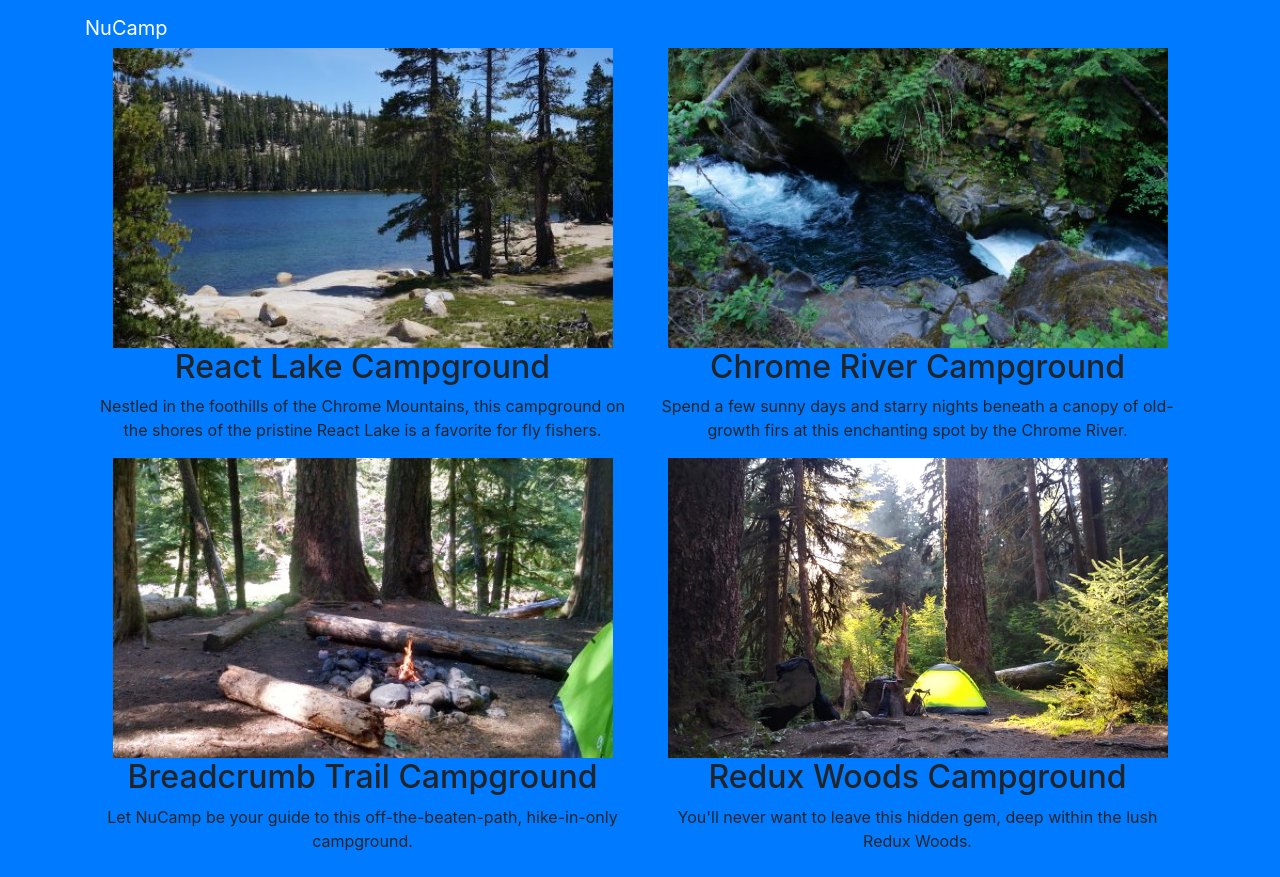
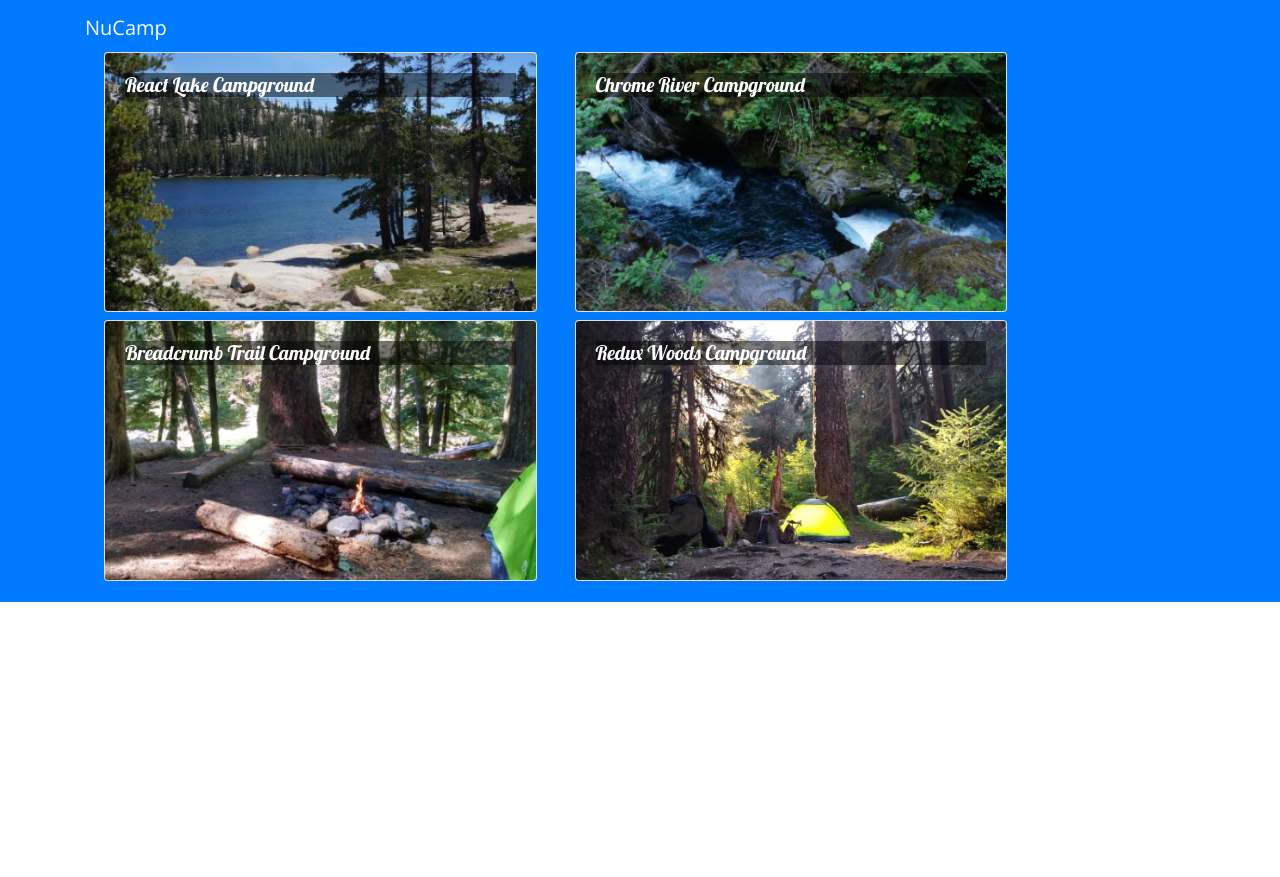
Before and after one commit to sommano/nucamp-create-react-app, a React (Create React App) app: page / in a window 1280 px wide. After the commit the page ends 800 px from the top, so only its background shows below. Built offline with nearby package versions, Linux system fonts and the light colour scheme.

Commit message:
Components Part 2

```diff
--- a/package.json
+++ b/package.json
@@ -11,7 +11,9 @@
     "react-dom": "^16.13.1",
     "react-popper": "^0.9.2",
     "react-scripts": "3.4.1",
-    "reactstrap": "^5.0.0"
+    "reactstrap": "^5.0.0",
+    "typeface-lobster": "0.0.72",
+    "typeface-open-sans": "0.0.75"
   },
   "scripts": {
     "start": "react-scripts start",
--- a/src/App.css
+++ b/src/App.css
@@ -1,38 +1,12 @@
-.App {
-  text-align: center;
+body {
+  font-family: "Open Sans", sans-serif;
 }
 
-.App-logo {
-  height: 40vmin;
-  pointer-events: none;
+h5 {
+font-family: "Lobster", cursive;
 }
 
-@media (prefers-reduced-motion: no-preference) {
-  .App-logo {
-    animation: App-logo-spin infinite 20s linear;
-  }
+.card-img-overlay h5 {
+color: white;
+background-color: rgba(0, 0, 0, 0.5);
 }
-
-.App-header {
-  background-color: #282c34;
-  min-height: 100vh;
-  display: flex;
-  flex-direction: column;
-  align-items: center;
-  justify-content: center;
-  font-size: calc(10px + 2vmin);
-  color: white;
-}
-
-.App-link {
-  color: #61dafb;
-}
-
-@keyframes App-logo-spin {
-  from {
-    transform: rotate(0deg);
-  }
-  to {
-    transform: rotate(360deg);
-  }
-}
--- a/src/App.js
+++ b/src/App.js
@@ -2,15 +2,23 @@ import React, { Component } from 'react';
 import { Navbar, NavbarBrand } from 'reactstrap';
 import './App.css';
 import Directory from './components/DirectoryComponent';
+import { CAMPSITES } from './shared/campsites';
 
 class App extends Component {
+    constructor(props) {
+      super(props);
+      this.state = {
+          campsites: CAMPSITES
+      };
+    }
+
     render() {
         return (
             <div className="App">
                 <Navbar dark color="primary">
                 <div className="container">
                   <NavbarBrand href="/">NuCamp</NavbarBrand>
-                  <Directory />
+                  <Directory campsites={this.state.campsites} />
                 </div>
                 </Navbar>
             </div>
--- a/src/components/DirectoryComponent.js
+++ b/src/components/DirectoryComponent.js
@@ -1,49 +1,43 @@
 import React, { Component } from 'react';
+import { Card, CardImg, CardImgOverlay, CardText, CardBody, CardTitle } from 'reactstrap';
 
 class Directory extends Component {
     constructor(props) {
         super(props);
         this.state = {
-            campsites: [
-                {
-                    id: 0,
-                    name: 'React Lake Campground',
-                    image: 'assets/images/react-lake.jpg',
-                    elevation: 1233,
-                    description: "Nestled in the foothills of the Chrome Mountains, this campground on the shores of the pristine React Lake is a favorite for fly fishers."
-                },
-                {
-                  id: 1,
-                  name: 'Chrome River Campground ',
-                  image: 'assets/images/chrome-river.jpg',
-                  elevation: 877,
-                  description: "Spend a few sunny days and starry nights beneath a canopy of old-growth firs at this enchanting spot by the Chrome River."
-                },
-                {
-                    id: 2,
-                    name: 'Breadcrumb Trail Campground',
-                    image: 'assets/images/breadcrumb-trail.jpg',
-                    elevation: 2901,
-                    description: "Let NuCamp be your guide to this off-the-beaten-path, hike-in-only campground."
-                },
-                {
-                    id: 3,
-                    name: 'Redux Woods Campground',
-                    image: 'assets/images/redux-woods.jpg',
-                    elevation: 42,
-                    description: "You'll never want to leave this hidden gem, deep within the lush Redux Woods."
-                }
-            ],
+            selectedCampsite: null
         };
     }
 
+    onCampsiteSelect(campsite) {
+        this.setState({selectedCampsite: campsite});
+    }
+
+    renderSelectedCampsite(campsite) {
+        if (campsite) {
+            return (
+                <Card>
+                    <CardImg top src={campsite.image} alt={campsite.name} />
+                    <CardBody>
+                        <CardTitle>{campsite.name}</CardTitle>
+                        <CardText>{campsite.description}</CardText>
+                    </CardBody>
+                </Card>
+            );
+        }
+        return <div />;
+    }
+
     render() {
-        const directory = this.state.campsites.map(campsite => {
+        const directory = this.props.campsites.map(campsite => {
             return (
-                <div key={campsite.id} className="col">
-                    <img src={campsite.image} alt={campsite.name} />
-                    <h2>{campsite.name}</h2>
-                    <p>{campsite.description}</p>
+                <div key={campsite.id} className="col-md-5 m-1">
+                    <Card onClick={() => this.onCampsiteSelect(campsite)}>
+                        <CardImg width="100%" src={campsite.image} alt={campsite.name} />
+                        <CardImgOverlay>
+                            <CardTitle>{campsite.name}</CardTitle>
+                        </CardImgOverlay>
+                    </Card>
                 </div>
             );
         });
@@ -53,6 +47,11 @@ class Directory extends Component {
                 <div className="row">
                     {directory}
                 </div>
+                <div className="row">
+                    <div className="col-md-5 m-1">
+                        {this.renderSelectedCampsite(this.state.selectedCampsite)}
+                    </div>
+                </div>
             </div>
         );
     }
--- a/src/index.js
+++ b/src/index.js
@@ -1,9 +1,12 @@
 import React from 'react';
 import ReactDOM from 'react-dom';
 import './index.css';
-import App from './App';
+
 import * as serviceWorker from './serviceWorker';
 import 'bootstrap/dist/css/bootstrap.min.css';
+import 'typeface-lobster';
+import 'typeface-open-sans';
+import App from './App';
 
 ReactDOM.render(
   <React.StrictMode>
```
Also changed, not shown: 1 other file (tests, documents, lock files or other folders).
